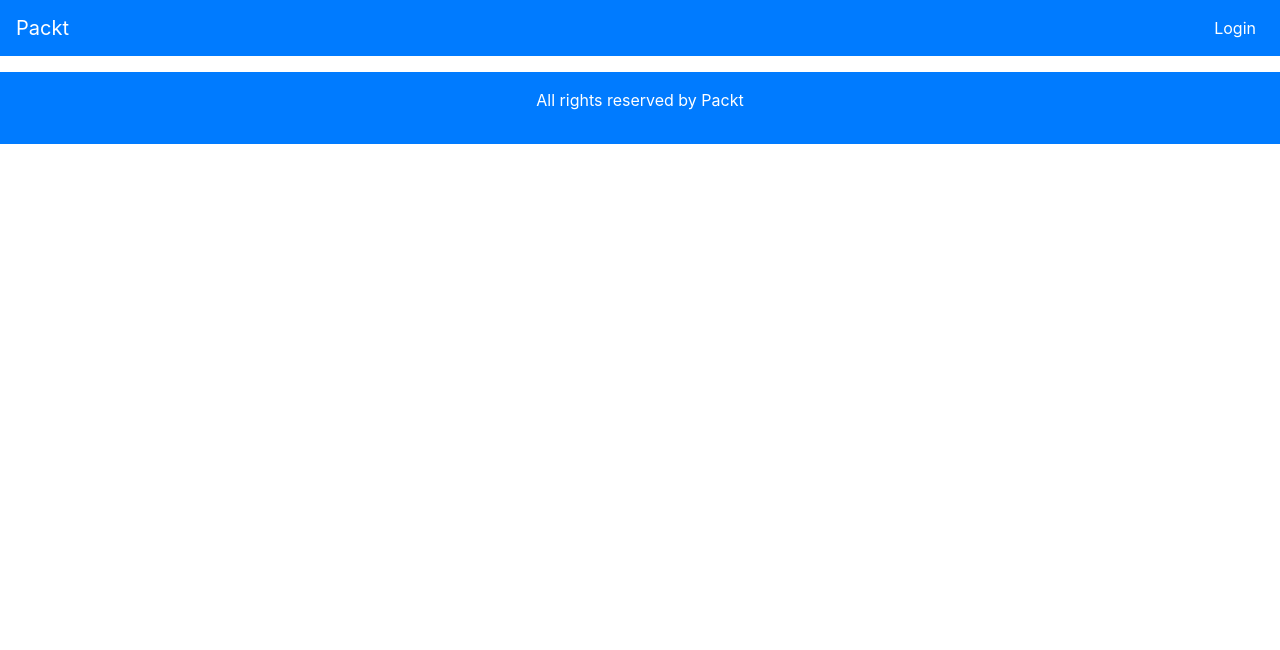
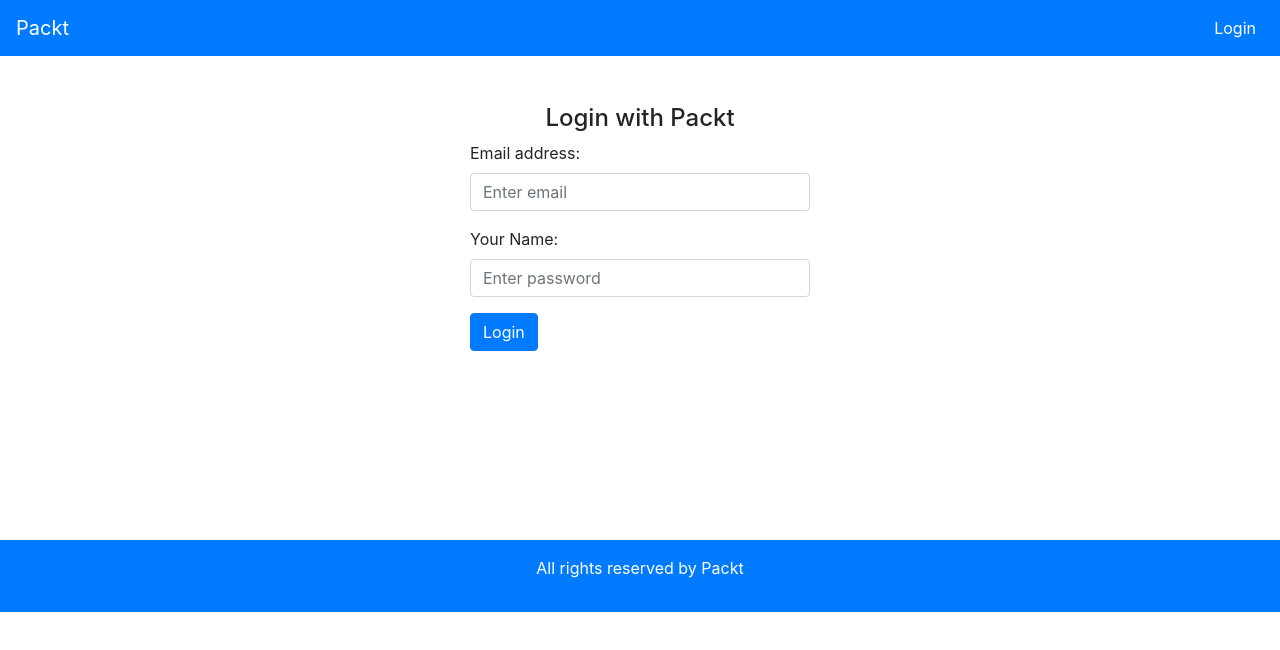
Before and after one commit to amitleuva1987/book_store_frontend, a Nuxt app: page /login in a window 1280 px wide. Shown: the top 650 px of the page. Built offline with nearby package versions, Linux system fonts and the light colour scheme; no server answers.

Commit message:
Installed Nuxt auth and created login page

```diff
--- /dev/null
+++ b/pages/login.vue
@@ -0,0 +1,67 @@
+<template>
+  <div class="col-md-4 mx-auto mt-5" style="height: 420px">
+    <h4 class="text-center">Login with Packt</h4>
+    <b-form @submit="onSubmit" @reset="onReset">
+      <b-form-group
+        id="input-group-1"
+        label="Email address:"
+        label-for="input-1"
+      >
+        <b-form-input
+          id="input-1"
+          v-model="email"
+          type="email"
+          placeholder="Enter email"
+          required
+        ></b-form-input>
+      </b-form-group>
+
+      <b-form-group id="input-group-2" label="Your Name:" label-for="input-2">
+        <b-form-input
+          id="input-2"
+          v-model="password"
+          type="password"
+          placeholder="Enter password"
+          required
+        ></b-form-input>
+      </b-form-group>
+
+      <b-button type="submit" variant="primary" class="block">Login</b-button>
+    </b-form>
+  </div>
+</template>
+
+<script>
+export default {
+  middleware: "auth",
+  auth: "guest",
+  data() {
+    return {
+      email: "",
+      password: "",
+    };
+  },
+  methods: {
+    onSubmit(event) {
+      event.preventDefault();
+      this.$auth
+        .loginWith("cookie", {
+          data: {
+            email: this.email,
+            password: this.password,
+          },
+        })
+        .then(() => this.$router.push("/admin/product"))
+        .catch((error) => {
+          console.log(error);
+        });
+    },
+    onReset(event) {
+      event.preventDefault();
+      // Reset our form values
+      this.form.email = "";
+      this.form.name = "";
+    },
+  },
+};
+</script>
```
